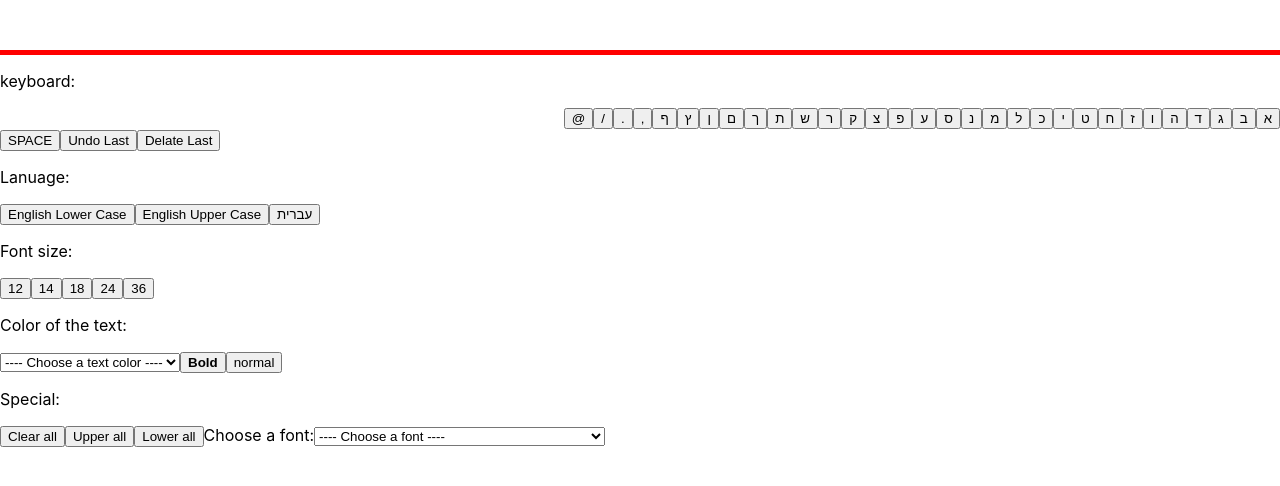
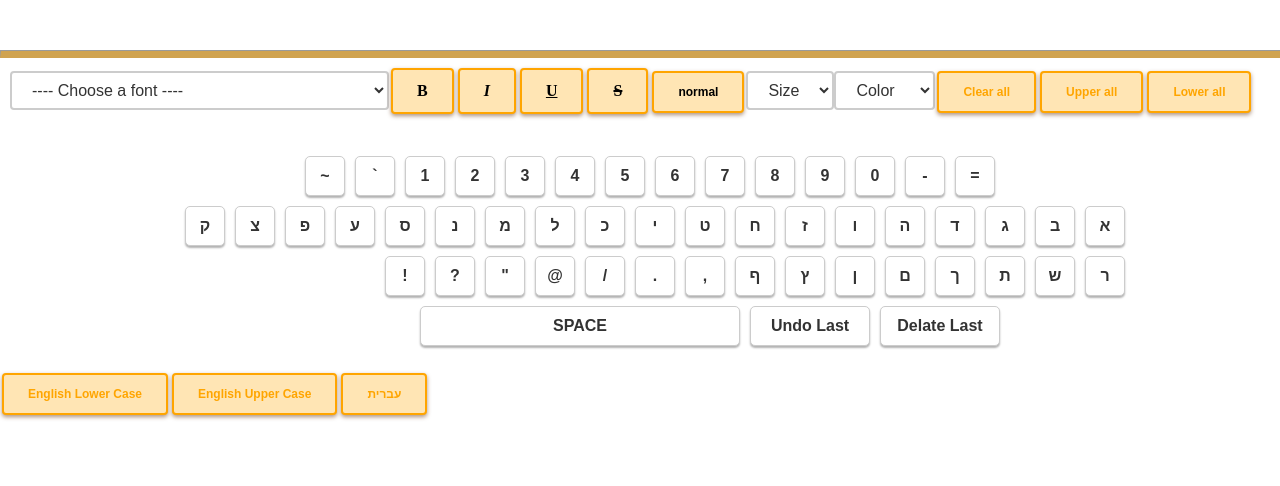
Before and after one commit to shiraz-cohen/project-4, a React (Create React App) app in the folder fullstack-project4.1/: page / in a window 1280 px wide. Shown: the top 486 px of the page. Built offline with nearby package versions, Linux system fonts and the light colour scheme.

Commit message:
Only the modularity of application 1 remains

```diff
--- a/fullstack-project4.1/src/components/KeyBoard.jsx
+++ b/fullstack-project4.1/src/components/KeyBoard.jsx
@@ -1,7 +1,24 @@
 import React, { Component } from "react";
+import "./keyBoard.css";
 
 export class KeyBoard extends Component {
   state = {
+    numbers: [
+      "~",
+      "`",
+      "1",
+      "2",
+      "3",
+      "4",
+      "5",
+      "6",
+      "7",
+      "8",
+      "9",
+      "0",
+      "-",
+      "=",
+    ],
     hebrewLetters: [
       "א",
       "ב",
@@ -34,12 +51,16 @@ export class KeyBoard extends Component {
       ".",
       "/",
       "@",
+      `"`,
+      "?",
+      "!",
     ],
     englishLettersUpper: [
       "A",
       "B",
       "C",
       "D",
+      "E",
       "F",
       "G",
       "H",
@@ -65,11 +86,16 @@ export class KeyBoard extends Component {
       ".",
       "/",
       "@",
+      `"`,
+      "?",
+      "!",
     ],
     englishLettersLower: [
       "a",
       "b",
       "c",
+      "d",
+      "e",
       "f",
       "g",
       "h",
@@ -95,12 +121,18 @@ export class KeyBoard extends Component {
       ".",
       "/",
       "@",
+      `"`,
+      "?",
+      "!",
     ],
-    listText: [], //  arrat of objects with the properties: char, size, color, isBold , font
+    listText: [], //  array of objects with the properties: char, size, color, isBold , fontF , fontS , decorationTe
+    directionOfText: "rtl",
     sizeText: "14px",
     colorText: "black",
     weightsFont: "normal",
     familyFont: `"Times New Roman", Times, serif`,
+    styleFont: "normal",
+    decorationText: "none",
     isHebLettersVisible: true,
     isEngUpperVisible: false,
     isEngLowerVisible: false,
@@ -109,32 +141,202 @@ export class KeyBoard extends Component {
   render() {
     return (
       <React.Fragment>
+        {/* writing the text */}
         <div
+          id="text-place"
+          dir={this.state.directionOfText}
           style={{
             display: "center",
-            marginTop: "50px",
-            textAlign: "center",
-            borderBottom: "5px solid red",
           }}
         >
           {this.state.listText.map((item, index) => (
             <span
               key={index}
-              dir="rtl"
+              dir={this.state.directionOfText}
               style={{
                 fontSize: item.size,
                 color: item.color,
                 fontWeight: item.isBold,
-                fontFamily: item.font,
+                fontFamily: item.fontF,
+                fontStyle: item.fontS,
+                textDecoration: item.decorationTe,
               }}
             >
               {item.char}
             </span>
           ))}
         </div>
-        <p>keyboard:</p>
+        {/* line border to the text */}
+        <hr id="line-border"></hr>
+        {/*<label htmlFor="font">Choose a font:</label> */}
+        <select
+          name="font"
+          id="font"
+          onChange={(event) => this.changeTextFont(event)}
+        >
+          <option value="" selected disabled>
+            ---- Choose a font ----
+          </option>
+          <option value="1">"Times New Roman", Times, serif</option>
+          <option value="2">Arial, Helvetica, sans-serif</option>
+          <option value="3">"Lucida Console", "Courier New", monospace</option>
+        </select>
+        <button
+          type="button"
+          onClick={() => {
+            this.addToTextItem("Bold");
+          }}
+          style={{
+            color: "Black",
+            fontWeight: "bold",
+            fontSize: "16px",
+            fontFamily: `"Times New Roman", Times, serif`,
+          }}
+        >
+          B
+        </button>
+        <button
+          type="button"
+          onClick={() => {
+            this.addToTextItem("italic");
+          }}
+          style={{
+            color: "Black",
+            fontStyle: "italic",
+            fontFamily: `"Times New Roman", Times, serif`,
+            fontWeight: "bold",
+            fontSize: "16px",
+          }}
+        >
+          I
+        </button>
+        <button
+          type="button"
+          onClick={() => {
+            this.addToTextItem("underline");
+          }}
+          style={{
+            color: "Black",
+            fontFamily: `"Times New Roman", Times, serif`,
+            fontWeight: "bold",
+            fontSize: "16px",
+            textDecoration: "underline black",
+          }}
+        >
+          U
+        </button>
+        <button
+          type="button"
+          onClick={() => {
+            this.addToTextItem("line-through");
+          }}
+          style={{
+            color: "Black",
+            fontFamily: `"Times New Roman", Times, serif`,
+            fontWeight: "bold",
+            fontSize: "16px",
+            textDecoration: "line-through black 1.5px",
+          }}
+        >
+          S
+        </button>
+        <button
+          type="button"
+          onClick={() => {
+            this.addToTextItem("normal");
+          }}
+          style={{ color: "Black" }}
+        >
+          normal
+        </button>
+        {/* Change font size*/}
+        {/*<p> Font size: </p>*/}
+        <select
+          name="sizeT"
+          id="sizeT"
+          onChange={(event) => this.changeFontSize(event)}
+        >
+          <option value="" selected disabled>
+            Size
+          </option>
+          <option value="12">12</option>
+          <option value="14">14</option>
+          <option value="16">16</option>
+          <option value="18">18</option>
+          <option value="24">24</option>
+          <option value="36">36</option>
+        </select>
+        {/* Change text color */}
+        {/*<p> Color of the text: </p> */}
+        <select
+          name="colorT"
+          id="colorT"
+          onChange={(event) => this.changeTextColor(event)}
+        >
+          <option value="" selected disabled>
+            Color
+          </option>
+          <option value="Black" style={{ color: "Black" }}>
+            Black
+          </option>
+          <option value="Red" style={{ color: "Red" }}>
+            Red
+          </option>
+          <option value="Green" style={{ color: "Green" }}>
+            Green
+          </option>
+          <option value="Blue" style={{ color: "Blue" }}>
+            Blue
+          </option>
+          <option value="Pink" style={{ color: "Pink" }}>
+            Pink
+          </option>
+        </select>
+        {/* Special buttons */}
+        {/*<p> Special: </p> */}
+        <button
+          type="button"
+          onClick={() => {
+            this.addToTextItem("Clear all");
+          }}
+        >
+          Clear all
+        </button>
+        <button
+          type="button"
+          onClick={() => {
+            this.addToTextItem("Upper all");
+          }}
+        >
+          Upper all
+        </button>
+        <button
+          type="button"
+          onClick={() => {
+            this.addToTextItem("Lower all");
+          }}
+        >
+          Lower all
+        </button>
+        {/* END OF redesign place in the page*/}
+        {/* <p>keyboard:</p> */}
+        {/* Numbers keyBord */}
+        <div className="keyboard-button" id="numbers-button">
+          {this.state.numbers.map((v, i) => (
+            <button
+              type="button"
+              key={`${i}-numbers-keyboard`}
+              className="..."
+              onClick={() => {
+                this.addToTextItem(v);
+              }}
+            >
+              {v}
+            </button>
+          ))}
+        </div>
         {/* Hebrew keyboard */}
-        <div className="..." dir="rtl">
+        <div className="keyboard-button" dir="rtl">
           {this.state.isHebLettersVisible &&
             this.state.hebrewLetters.map((v, i) => (
               <button
@@ -150,7 +352,7 @@ export class KeyBoard extends Component {
             ))}
         </div>
         {/* English Lower Letters keyboard */}
-        <div className="...">
+        <div className="keyboard-button">
           {this.state.isEngLowerVisible &&
             this.state.englishLettersLower.map((v, i) => (
               <button
@@ -166,7 +368,7 @@ export class KeyBoard extends Component {
             ))}
         </div>
         {/* English Uper Letters keyboard */}
-        <div className="...">
+        <div className="keyboard-button">
           {this.state.isEngUpperVisible &&
             this.state.englishLettersUpper.map((v, i) => (
               <button
@@ -183,6 +385,7 @@ export class KeyBoard extends Component {
         </div>
         {/* SPACE button */}
         <button
+          id="space"
           type="button"
           onClick={() => {
             this.addToTextItem(" ");
@@ -192,6 +395,7 @@ export class KeyBoard extends Component {
         </button>
         {/*  Undo Last button */}
         <button
+          id="undoAndDelate"
           type="button"
           onClick={() => {
             this.addToTextItem("Undo Last");
@@ -201,6 +405,7 @@ export class KeyBoard extends Component {
         </button>
         {/* Delate Text button */}
         <button
+          id="undoAndDelate"
           type="button"
           onClick={() => {
             this.addToTextItem("Delate");
@@ -210,7 +415,7 @@ export class KeyBoard extends Component {
         </button>
         <br></br>
         {/* Change Lanuage */}
-        <p>Lanuage:</p>
+        {/*<p>Lanuage:</p> */}
         <button
           type="button"
           onClick={() => {
@@ -235,182 +440,11 @@ export class KeyBoard extends Component {
         >
           עברית
         </button>
-        {/* Change font size*/}
-        <p> Font size: </p>
-        <button
-          type="button"
-          onClick={() => {
-            this.changeFontSize("12");
-          }}
-        >
-          12
-        </button>
-        <button
-          type="button"
-          onClick={() => {
-            this.changeFontSize("14");
-          }}
-        >
-          14
-        </button>
-        <button
-          type="button"
-          onClick={() => {
-            this.changeFontSize("18");
-          }}
-        >
-          18
-        </button>
-        <button
-          type="button"
-          onClick={() => {
-            this.changeFontSize("24");
-          }}
-        >
-          24
-        </button>
-        <button
-          type="button"
-          onClick={() => {
-            this.changeFontSize("36");
-          }}
-        >
-          36
-        </button>
-        {/* Change text color */}
-        <p> Color of the text: </p>
-        <select
-          name="colorT"
-          id="colorT"
-          onChange={(event) => this.changeTextColor(event)}
-        >
-          <option value="" selected disabled>
-            ---- Choose a text color ----
-          </option>
-          <option value="Black" style={{ color: "Black" }}>
-            Black
-          </option>
-          <option value="Red" style={{ color: "Red" }}>
-            Red
-          </option>
-          <option value="Green" style={{ color: "Green" }}>
-            Green
-          </option>
-          <option value="Blue" style={{ color: "Blue" }}>
-            Green
-          </option>
-          <option value="Pink" style={{ color: "Pink" }}>
-            Green
-          </option>
-        </select>
-        {/*
-        <button
-          type="button"
-          onClick={() => {
-            this.changeTextColor("Black");
-          }}
-          style={{ color: "Black" }}
-        >
-          Black
-        </button>
-        <button
-          type="button"
-          onClick={() => {
-            this.changeTextColor("Red");
-          }}
-          style={{ color: "Red" }}
-        >
-          Red
-        </button>
-        <button
-          type="button"
-          onClick={() => {
-            this.changeTextColor("Green");
-          }}
-          style={{ color: "Green" }}
-        >
-          Green
-        </button>
-        <button
-          type="button"
-          onClick={() => {
-            this.changeTextColor("Blue");
-          }}
-          style={{ color: "Blue" }}
-        >
-          Blue
-        </button>
-        <button
-          type="button"
-          onClick={() => {
-            this.changeTextColor("Pink");
-          }}
-          style={{ color: "Pink" }}
-        >
-          Pink
-        </button> */}
-        <button
-          type="button"
-          onClick={() => {
-            this.addToTextItem("Bold");
-          }}
-          style={{ color: "Black", fontWeight: "bold" }}
-        >
-          Bold
-        </button>
-        <button
-          type="button"
-          onClick={() => {
-            this.addToTextItem("normal");
-          }}
-          style={{ color: "Black" }}
-        >
-          normal
-        </button>
-        {/* Special buttons */}
-        <p> Special: </p>
-        <button
-          type="button"
-          onClick={() => {
-            this.addToTextItem("Clear all");
-          }}
-        >
-          Clear all
-        </button>
-        <button
-          type="button"
-          onClick={() => {
-            this.addToTextItem("Upper all");
-          }}
-        >
-          Upper all
-        </button>
-        <button
-          type="button"
-          onClick={() => {
-            this.addToTextItem("Lower all");
-          }}
-        >
-          Lower all
-        </button>
-        <label htmlFor="font">Choose a font:</label>
-        <select
-          name="font"
-          id="font"
-          onChange={(event) => this.changeTextFont(event)}
-        >
-          <option value="" selected disabled>
-            ---- Choose a font ----
-          </option>
-          <option value="1">"Times New Roman", Times, serif</option>
-          <option value="2">Arial, Helvetica, sans-serif</option>
-          <option value="3">"Lucida Console", "Courier New", monospace</option>
-        </select>
       </React.Fragment>
     );
   }
 
-  //
+  //  the function changing for the requesetd font for the next text that will be written
   changeTextFont = (event) => {
     switch (event.target.value) {
       case "1": //make the charcter bold
@@ -424,21 +458,21 @@ export class KeyBoard extends Component {
           fontFamily: `"Lucida Console", "Courier New", monospace`,
         });
         break;
-      default: //color changing
+      default:
         this.setState({ fontFamily: `"Times New Roman", Times, serif` });
         break;
     }
   };
 
-  // the function changing for the requesetd color
+  // the function changing for the requesetd color for the next text that will be written
   changeTextColor = (event) => {
     this.setState({ colorText: event.target.value });
   };
 
-  // the function changing for the requesetd language
-  changeFontSize = (fontSize) => {
-    fontSize = fontSize + "px";
-    this.setState({ sizeText: fontSize });
+  // the function changing for the requesetd font size for the next text that will be written
+  changeFontSize = (event) => {
+    let choosenfontSize = event.target.value + "px";
+    this.setState({ sizeText: choosenfontSize });
   };
 
   // the function switching for the requesetd language
@@ -448,18 +482,21 @@ export class KeyBoard extends Component {
         this.setState({ isHebLettersVisible: true });
         this.setState({ isEngUpperVisible: false });
         this.setState({ isEngLowerVisible: false });
+        this.setState({ directionOfText: "rtl" });
         break;
       case "englishLettersUpper":
         this.setState({ isHebLettersVisible: false });
         this.setState({ isEngUpperVisible: true });
         this.setState({ isEngLowerVisible: false });
+        this.setState({ directionOfText: "ltr" });
         break;
       case "englishLettersLower":
         this.setState({ isHebLettersVisible: false });
         this.setState({ isEngUpperVisible: false });
         this.setState({ isEngLowerVisible: true });
+        this.setState({ directionOfText: "ltr" });
         break;
-      default:
+      default: //defulat state is Hebrew keyBoard
         this.setState({ isHebLettersVisible: true });
         this.setState({ isEngUpperVisible: false });
         this.setState({ isEngLowerVisible: false });
@@ -469,14 +506,16 @@ export class KeyBoard extends Component {
 
   // the function add the press char into text
   addToTextItem = (someAction) => {
-    let listT;
+    let listT, decAndColor;
     switch (someAction) {
       case "Undo Last": // return to default settings
         listT = [...this.state.listText];
         listT[listT.length - 1].size = "14px"; // sizeText= "14px"
         listT[listT.length - 1].color = "black"; // colorText= "black"
         listT[listT.length - 1].isBold = "normal";
-        listT[listT.length - 1].font = `"Times New Roman", Times, serif`;
+        listT[listT.length - 1].fontF = `"Times New Roman", Times, serif`;
+        listT[listT.length - 1].fontS = "normal";
+        listT[listT.length - 1].decorationTe = "none";
         this.setState({ listText: listT });
         break;
       case "Delate": // delete the last charcacter
@@ -504,8 +543,31 @@ export class KeyBoard extends Component {
       case "Bold": //make the charcter bold
         this.setState({ weightsFont: someAction });
         break;
+      case "italic": //make the charcter bold
+        this.setState({ fontStyle: someAction });
+        break;
+      case "underline": //make the charcter with an under line
+        if (this.state.decorationText.includes("line-through")) {
+          decAndColor =
+            someAction + " " + "line-through" + " " + this.state.colorText;
+        } else {
+          decAndColor = someAction + " " + this.state.colorText;
+        }
+        this.setState({ decorationText: decAndColor });
+        break;
+      case "line-through": //make the charcter with an under line
+        if (this.state.decorationText.includes("underline")) {
+          decAndColor =
+            "underline" + " " + someAction + " " + this.state.colorText;
+        } else {
+          decAndColor = someAction + " " + this.state.colorText;
+        }
+        this.setState({ decorationText: decAndColor });
+        break;
       case "normal": //make the charcter unbolded
         this.setState({ weightsFont: someAction });
+        this.setState({ fontStyle: someAction });
+        this.setState({ decorationText: someAction });
         break;
       default: // a letter or space to add
         listT = [...this.state.listText];
@@ -514,7 +576,9 @@ export class KeyBoard extends Component {
           size: this.state.sizeText,
           color: this.state.colorText,
           isBold: this.state.weightsFont,
-          font: this.state.fontFamily,
+          fontF: this.state.fontFamily,
+          fontS: this.state.fontStyle,
+          decorationTe: this.state.decorationText,
         });
         this.setState({ listText: listT });
         break;
--- /dev/null
+++ b/fullstack-project4.1/src/components/keyBoard.css
@@ -0,0 +1,137 @@
+#text-place{
+  text-align: center;
+  margin-top: 10px;
+}
+#line-border{
+  width: 100%;
+  margin-top: 50px;
+  text-align: center;
+  border-bottom: 7px solid #d0a350;
+}
+/* Set up basic styles for the button */
+.keyboard-button{
+  margin: 0px 150px ;
+}
+#numbers-button{
+  margin: 35px 0px 0px 300px ;
+}
+.keyboard-button button{
+  display: inline-block;
+  background-color: #fff;
+  border: 1px solid #ccc;
+  border-radius: 5px;
+  box-shadow: 0px 2px 2px rgba(0, 0, 0, 0.3);
+  cursor: pointer;
+  font-size: 16px;
+  font-weight: bold;
+  margin: 5px;
+  padding: 10px;
+  text-align: center;
+  user-select: none;
+  width: 40px;
+  height: 40px;
+  background-color: #fff;
+  color: #333;
+}
+/* Add a hover effect to the button */
+.keyboard-button button:hover {
+  background-color: #d9d9d9;
+}
+
+/* Add a press effect to the button */
+.keyboard-button button:active {
+  box-shadow: none;
+  transform: translateY(2px);
+}
+#space {
+  display: inline-block;
+  background-color: #fff;
+  border: 1px solid #ccc;
+  border-radius: 5px;
+  box-shadow: 0px 2px 2px rgba(0, 0, 0, 0.3);
+  cursor: pointer;
+  font-size: 16px;
+  font-weight: bold;
+  margin: 5px 5px 25px 420px;
+  padding: 10px;
+  text-align: center;
+  user-select: none;
+  width: 320px;
+  height: 40px;
+  color: #333;
+}
+#space:hover {
+  background-color: #d9d9d9;
+}
+
+/* Add a press effect to the button */
+#space:active {
+  box-shadow: none;
+  transform: translateY(2px);
+}
+#undoAndDelate{
+  display: inline-block;
+  background-color: #fff;
+  border: 1px solid #ccc;
+  border-radius: 5px;
+  box-shadow: 0px 2px 2px rgba(0, 0, 0, 0.3);
+  cursor: pointer;
+  font-size: 16px;
+  font-weight: bold;
+  margin: 5px;
+  padding: 10px;
+  text-align: center;
+  user-select: none;
+  width: 120px;
+  height: 40px;
+  color: #333;
+}
+#undoAndDelate:hover {
+  background-color: #d9d9d9;
+}
+
+/* Add a press effect to the button */
+#undoAndDelate:active {
+  box-shadow: none;
+  transform: translateY(2px);
+}
+button {
+  background-color: #FFE5B4; /* Set background color to a light orange shade */
+  color: #FFA500; /* Set font color to bright orange */
+  border: 2px solid #FFA500; /* Add a 2px solid border in bright orange */
+  border-radius: 4px; /* Add rounded corners */
+  padding: 12px 24px; /* Add some padding to the button */
+  font-size: 12px; /* Set font size */
+  font-weight: bold; /* Set font weight to bold */
+  margin: 2px;
+  box-shadow: 0 2px 4px rgba(111, 63, 30, 0.57); /* Add a subtle shadow effect */
+}
+
+button:hover {
+  background-color: #FFA500; /* Set hover background color to bright orange */
+  color: #FFFFFF; /* Set font color to white on hover */
+  cursor: pointer; /* Change cursor to pointer on hover */
+}
+select {
+  background-color: #FFFFFF; /* Set background color to white */
+  color: #333333; /* Set font color to dark gray */
+  border: 2px solid #CCCCCC; /* Add a 2px solid border in light gray */
+  border-radius: 4px; /* Add rounded corners */
+  padding: 8px 16px; /* Add some padding to the select tag */
+  font-size: 16px; /* Set font size */
+}
+
+select:hover, select:focus {
+  outline: none; /* Remove the default focus outline */
+  border-color: #FFA500; /* Change border color to bright orange on hover or focus */
+}
+
+select option {
+  background-color: #FFFFFF; /* Set background color to white */
+  color: #333333; /* Set font color to dark gray */
+  font-size: 16px; /* Set font size */
+}
+
+#font{
+  margin-left: 10px;
+}
```
